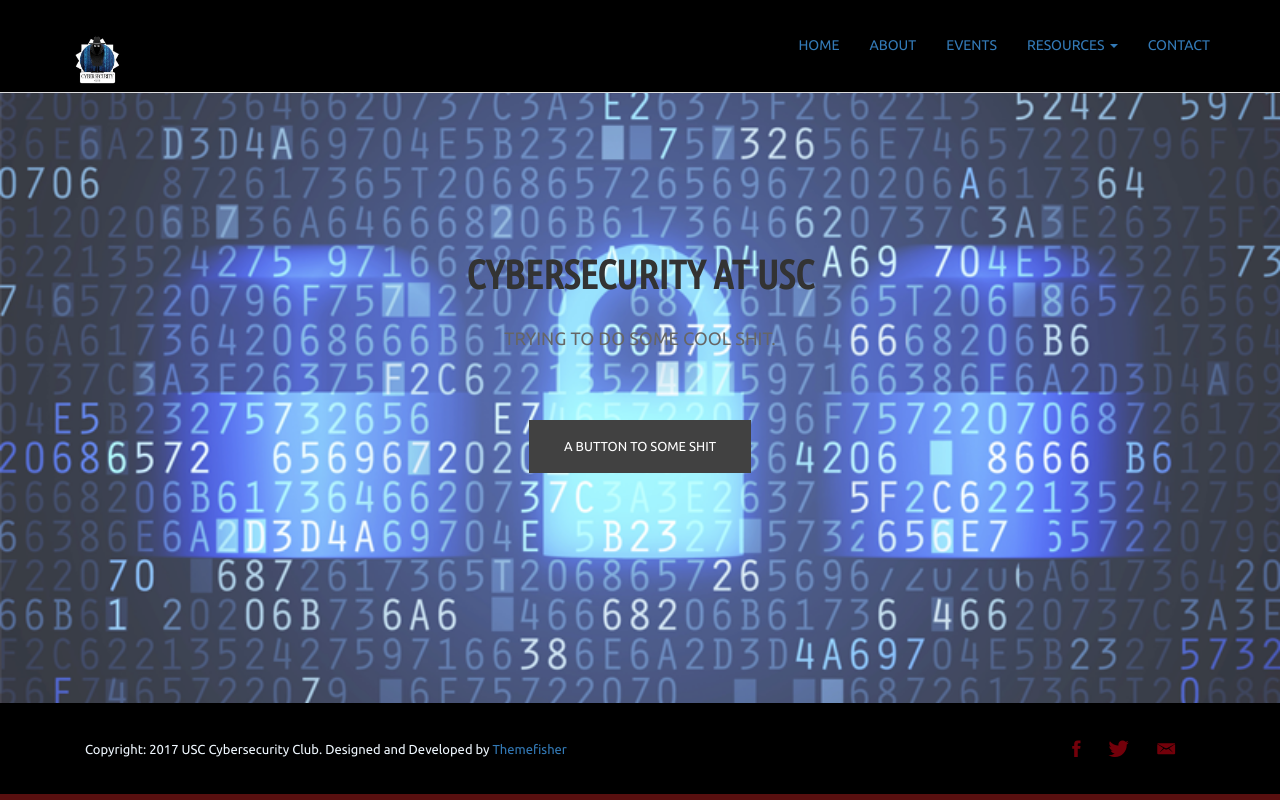
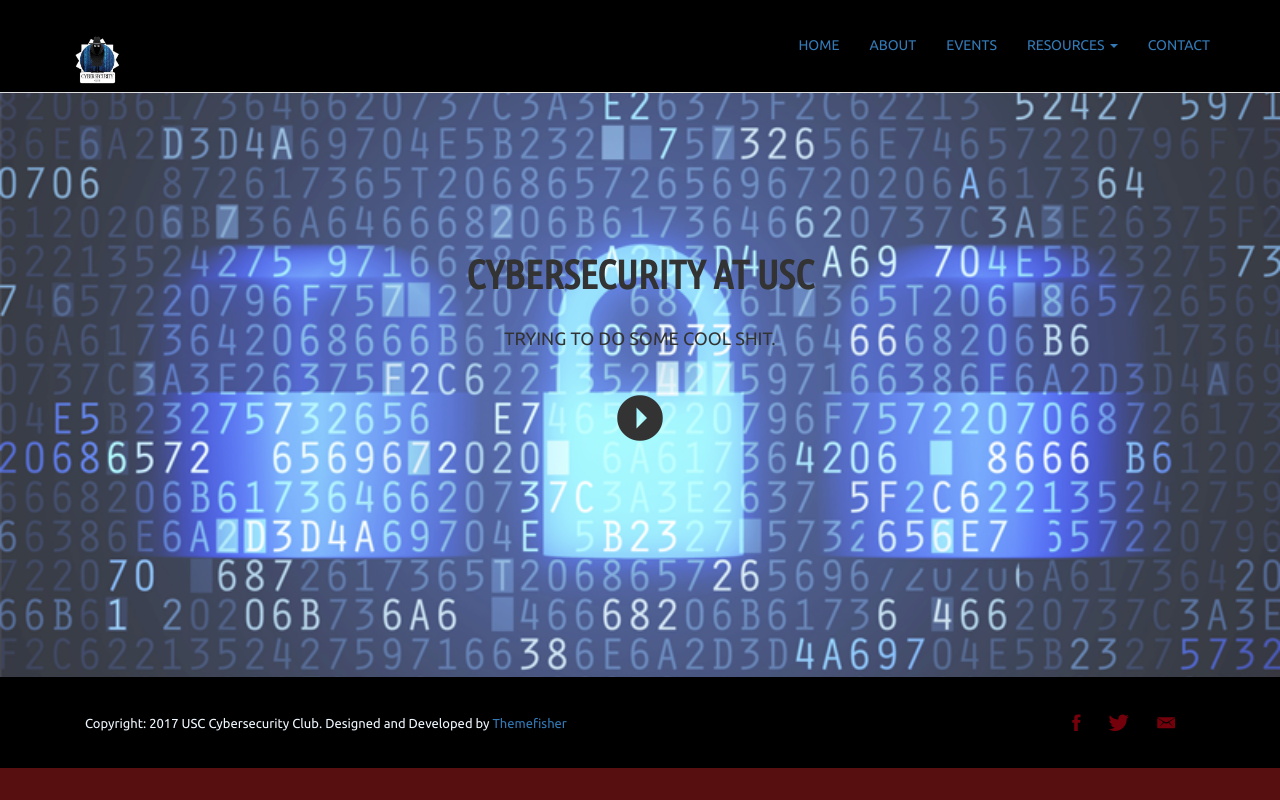
Before and after one commit to nglaeser/CybersecSite, a Flask app: page / in a window 1280 px wide. Run offline with Flask 2, Linux system fonts and the light colour scheme; some libraries are stand-ins or nearby versions; some web fonts are replaced.

Commit message:
Add arrow button to homepage

```diff
--- a/static/css/main.css
+++ b/static/css/main.css
@@ -185,9 +185,17 @@
   margin-bottom: 38px;
   line-height: 27px;
   text-transform: uppercase;
-  color: #666;
+  color: #333;
   font-family: 'Ubuntu', sans-serif;
   margin-top: 25px;
+}
+#hero-area .arrow-button {
+  padding: 20px 35px;
+  margin-top: 30px;
+  font-size: 56px;
+  color: #333;
+  line-height: 1em;
+  border-radius: 0;
 }
 #hero-area .btn {
   background: #414141;
--- a/templates/index.html
+++ b/templates/index.html
@@ -126,7 +126,8 @@
                                 <h2 class="wow fadeInUp animated" data-wow-delay=".6s" >
                                     Trying to do some cool shit.
                                 </h2>
-                                <a class="btn-lines dark light wow fadeInUp animated smooth-scroll btn btn-default btn-green" data-wow-delay=".9s" href="#works" data-section="#works" >A button to some shit</a>
+                                <a class="arrow-button ion-android-arrow-dropright-circle" data-wow-delay=".9s" href="about.html" data-section="about.html" >
+                                </a>
 
                             </div>
                         </div>
```
